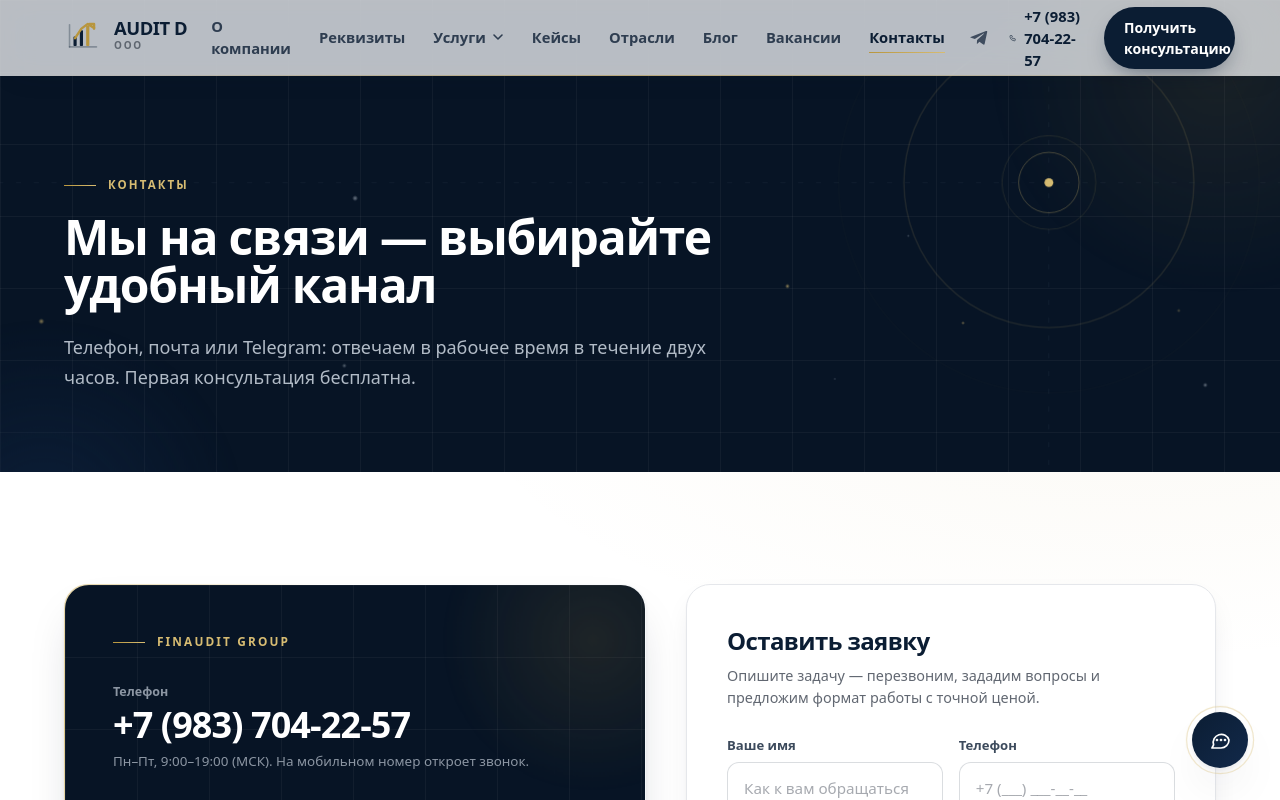
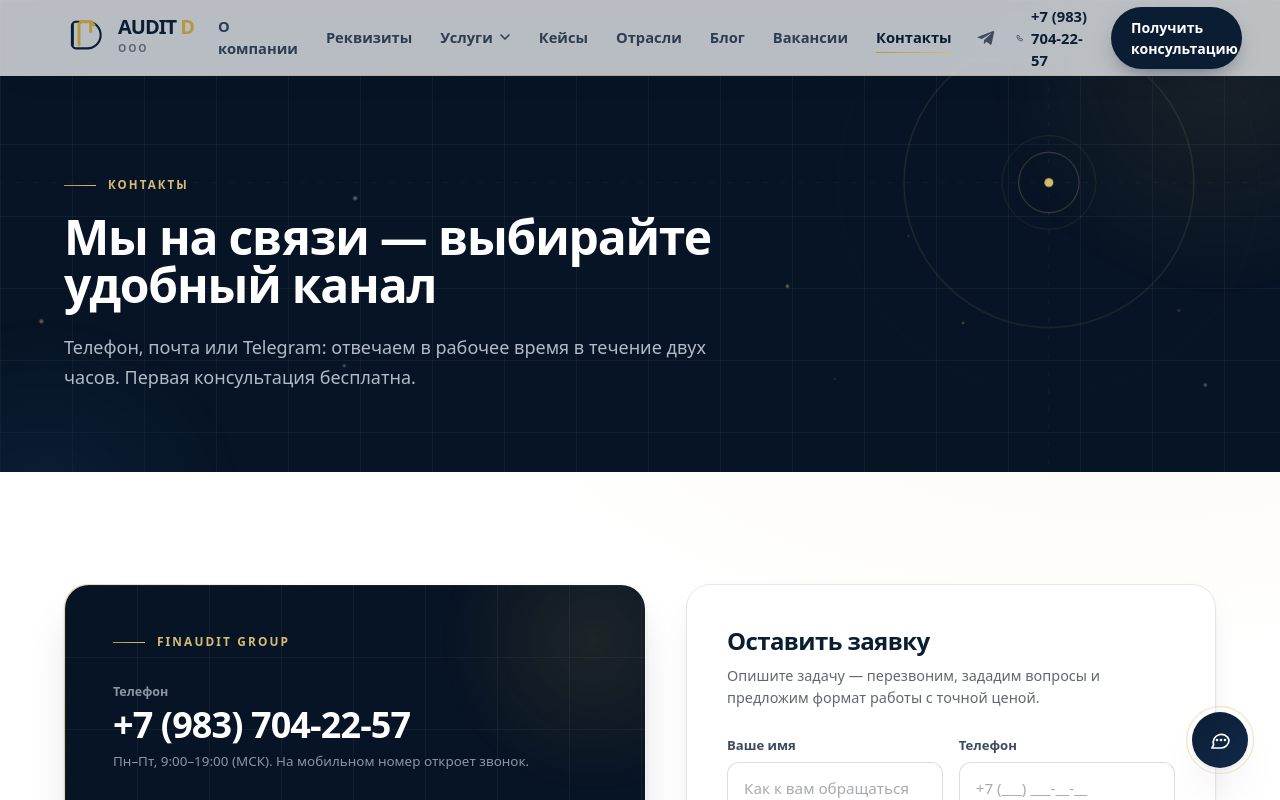
Before and after one commit to finauditgroupspb-glitch/finaudit, a Next.js app: page /contacts in a window 1280 px wide. Shown: the top 800 px of the page. Built offline with nearby package versions, Linux system fonts and the light colour scheme.

Commit message:
Update Logo.tsx

```diff
--- a/components/Logo.tsx
+++ b/components/Logo.tsx
@@ -6,7 +6,8 @@ type LogoProps = {
 
 /**
  * Фирменный знак AUDIT D.
- * Минималистичный график роста показателей и аудита.
+ * Концепция «Перспектива Аудита»: стилизованная буква «D» с вектором роста,
+ * символизирующая точность, движение вперед и экспертность.
  */
 export function LogoMark({
   tone = "light",
@@ -16,6 +17,8 @@ export function LogoMark({
   size?: number;
 }) {
   const primary = tone === "light" ? "#FFFFFF" : "#0B1D33";
+  const accent = "#B8963E";
+
   return (
     <svg
       width={size}
@@ -25,18 +28,46 @@ export function LogoMark({
       xmlns="http://www.w3.org/2000/svg"
       aria-hidden="true"
     >
-      {/* Сетка графика на фоне */}
-      <rect x="6" y="38" width="36" height="2" rx="1" fill={primary} opacity="0.3" />
-      <rect x="6" y="10" width="2" height="30" rx="1" fill={primary} opacity="0.3" />
+      {/* 3D-эффект / Тень для придания объема (опционально, для крутости) */}
+      <defs>
+        <linearGradient id="markShadow" x1="24" y1="12" x2="24" y2="36" gradientUnits="userSpaceOnUse">
+          <stop offset="0.8" stopColor={primary} />
+          <stop offset="1" stopColor={primary} stopOpacity="0.4" />
+        </linearGradient>
+      </defs>
 
-      {/* Столбцы показателей */}
-      <rect x="12" y="26" width="4" height="12" rx="1" fill={primary} />
-      <rect x="20" y="18" width="4" height="20" rx="1" fill={primary} />
-      <rect x="28" y="12" width="4" height="26" rx="1" fill="#B8963E" />
+      {/* Основной контур буквы «D» */}
+      <path
+        d="M10 12C10 9.79086 11.7909 8 14 8H28C36.8366 8 44 15.1634 44 24C44 32.8366 36.8366 40 28 40H14C11.7909 40 10 38.2091 10 36V12Z"
+        stroke={primary}
+        strokeWidth="2.5"
+        strokeLinecap="round"
+      />
 
-      {/* Стрелка роста вверх */}
-      <path d="M14 28L22 16L30 10L38 15" stroke="#B8963E" strokeWidth="3" strokeLinecap="round" strokeLinejoin="round" />
-      <path d="M32 10H38V16" stroke="#B8963E" strokeWidth="3" strokeLinecap="round" strokeLinejoin="round" />
+      {/* Переплетение / Вертикальный элемент */}
+      <path
+        d="M10 12L10 36"
+        stroke={primary}
+        strokeWidth="3.5"
+        strokeLinecap="round"
+      />
+
+      {/* Золотой акцент: Вектор роста, переходящий в стрелку */}
+      <path
+        d="M18 36L18 12C18 12 18 8 22 8M32 20V8H20"
+        stroke={accent}
+        strokeWidth="3.5"
+        strokeLinecap="round"
+        strokeLinejoin="round"
+      />
+
+      {/* Деталь стрелки (самая вершина роста) */}
+      <path
+        d="M32 8L36 12"
+        stroke={accent}
+        strokeWidth="3.5"
+        strokeLinecap="round"
+      />
     </svg>
   );
 }
@@ -44,15 +75,20 @@ export function LogoMark({
 export default function Logo({ variant = "dark", compact = false, className = "" }: LogoProps) {
   const text = variant === "light" ? "text-white" : "text-navy";
   const sub = variant === "light" ? "text-silver/80" : "text-graphite/70";
+  const accentText = variant === "light" ? "text-gold" : "text-gold"; // Золотой текст для контраста
+
   return (
-    <span className={`inline-flex items-center gap-3 ${className}`}>
-      <LogoMark tone={variant === "light" ? "light" : "dark"} size={compact ? 32 : 38} />
+    <span className={`inline-flex items-center gap-3.5 ${className}`}>
+      {/* Логознак */}
+      <LogoMark tone={variant === "light" ? "light" : "dark"} size={compact ? 34 : 40} />
+
+      {/* Текстовая часть (если не компактная версия) */}
       {!compact && (
         <span className="flex flex-col leading-none">
-          <span className={`text-[1.15rem] font-extrabold tracking-tight ${text}`}>
-            AUDIT D
+          <span className={`text-[1.25rem] font-black tracking-tighter ${text}`}>
+            AUDIT <span className="text-gold">D</span> {/* Золотая «D» в тексте! */}
           </span>
-          <span className={`mt-1 text-[0.62rem] font-semibold uppercase tracking-caps ${sub}`}>
+          <span className={`mt-1.5 text-[0.65rem] font-bold uppercase tracking-caps ${sub}`}>
             ООО
           </span>
         </span>
```
